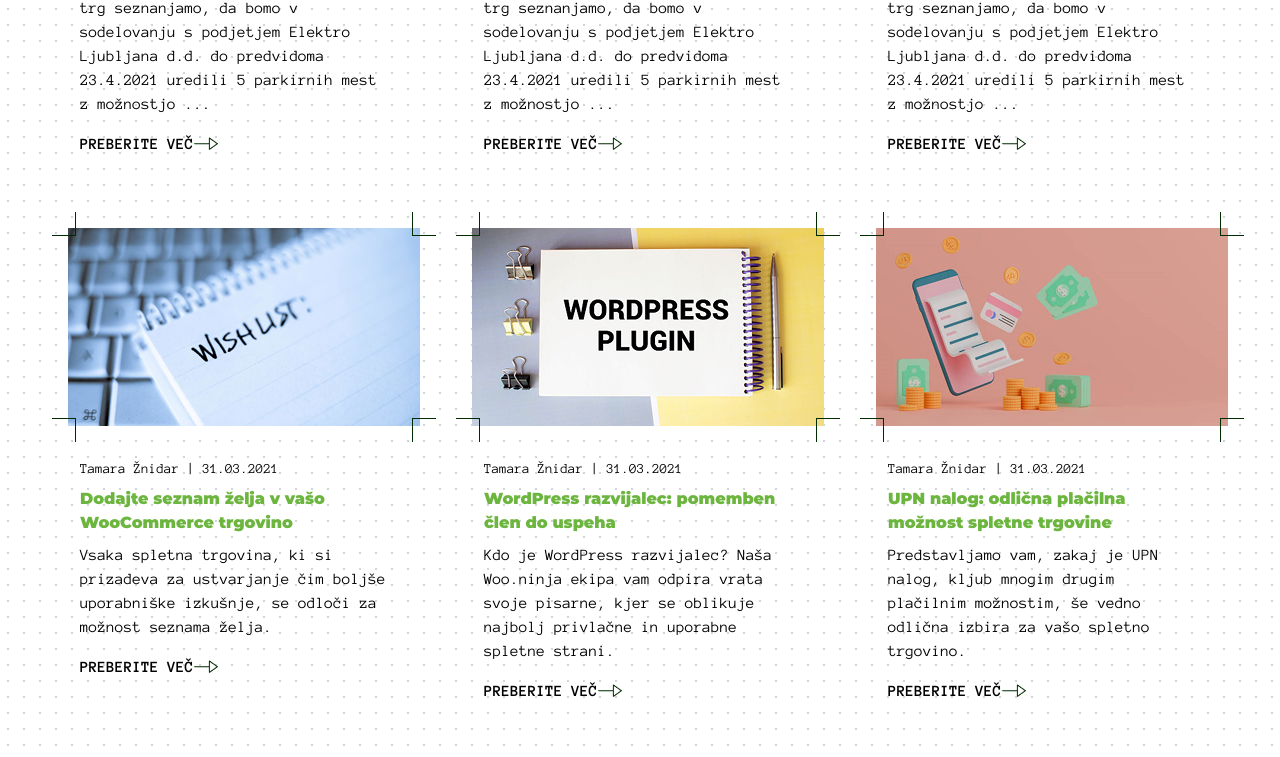
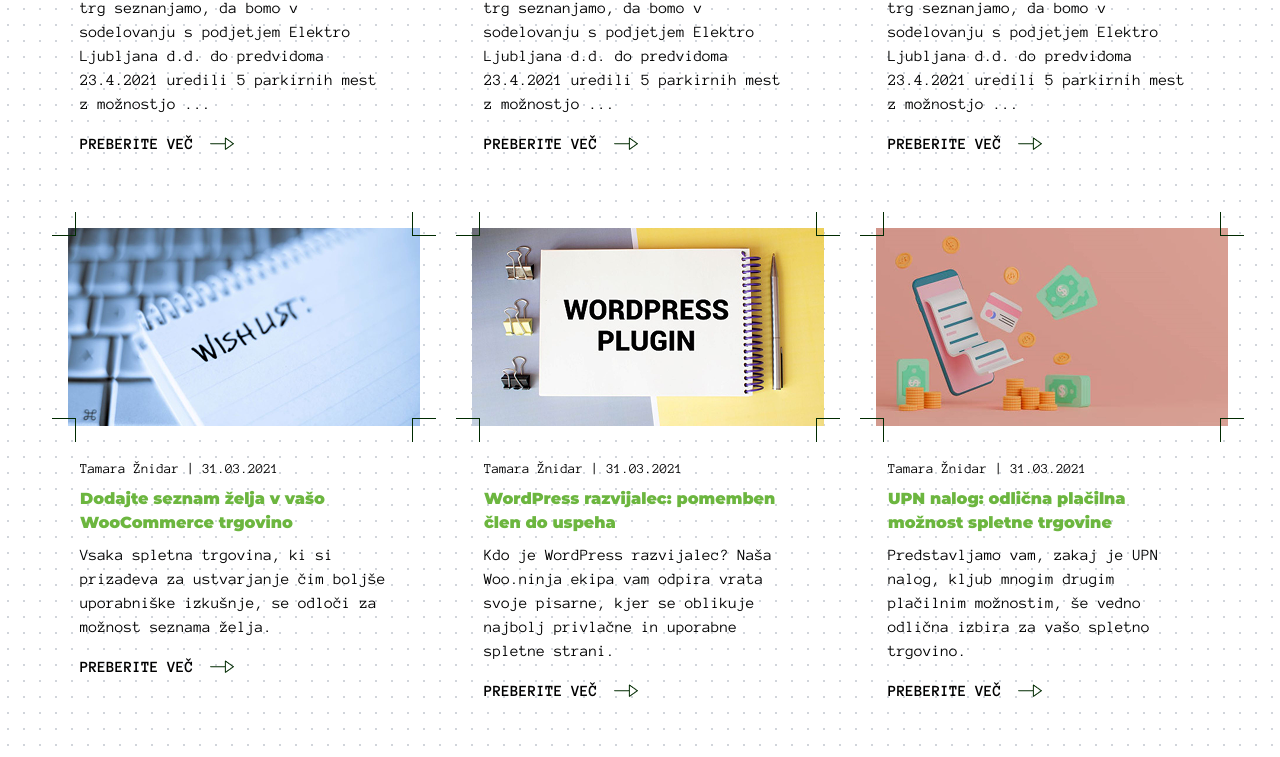
Before and after one commit to TetianaKhomiak/frontend-task, a React (Vite) app: page / in a window 1280 px wide. Shown: the part 775-1532 px from the top of the page. Built offline with nearby package versions, Linux system fonts and the light colour scheme.

Commit message:
Added gap in button of card in BlogCard

```diff
--- a/src/components/blog/BlogCard.tsx
+++ b/src/components/blog/BlogCard.tsx
@@ -43,7 +43,7 @@ const BlogCard = ({
 
         <NavLink
           to="/blog"
-          className="mt-3 font-(family-name:--font-anonymous) font-bold text-[16px] inline-flex items-center text-left py-1 dark:text-gray-300 transition-all duration-300 hover:gap-3">
+          className="mt-3 font-(family-name:--font-anonymous) font-bold text-[16px] inline-flex items-center text-left py-1 dark:text-gray-300 transition-all duration-300 gap-4 hover:gap-5">
           {buttonText}
           <img
             src={ArrowIcon}
```
